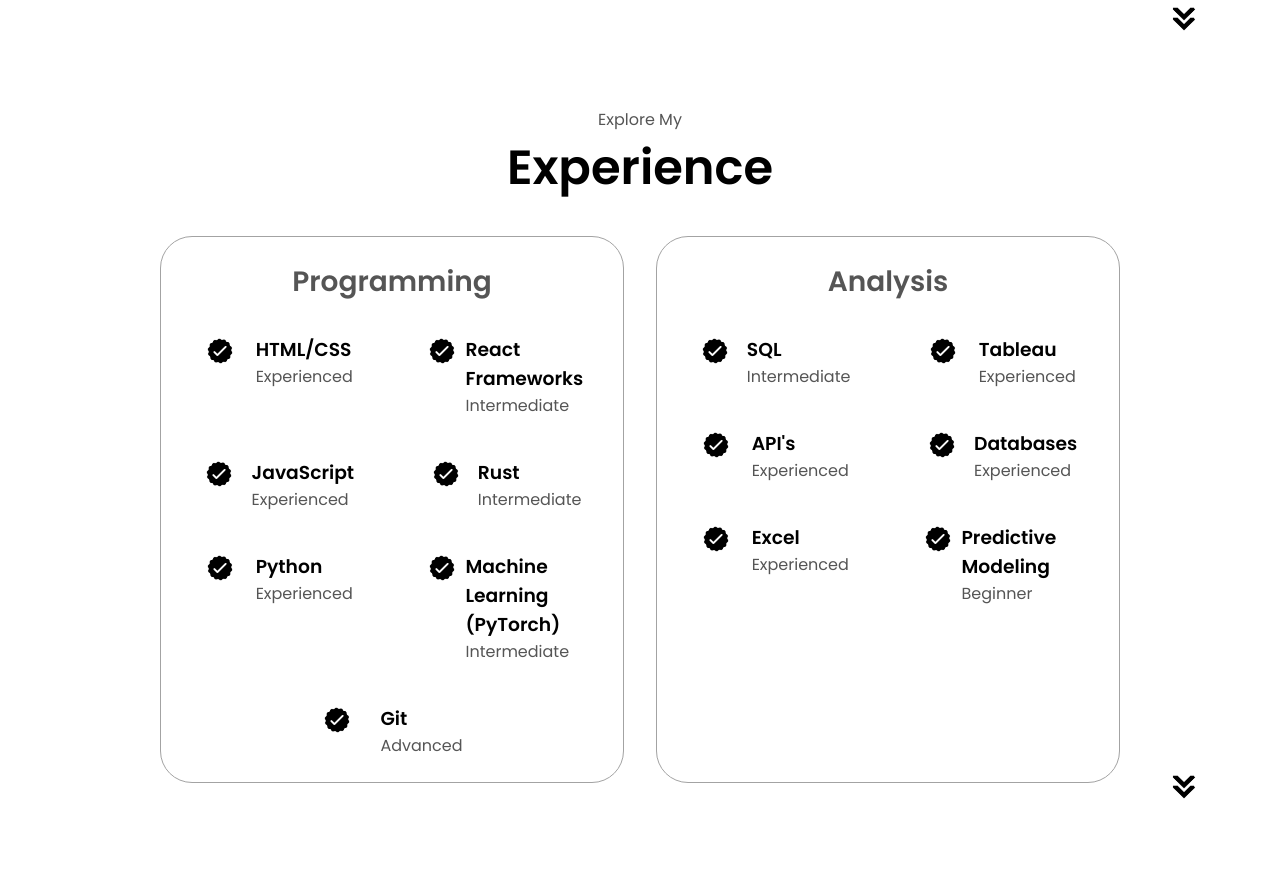
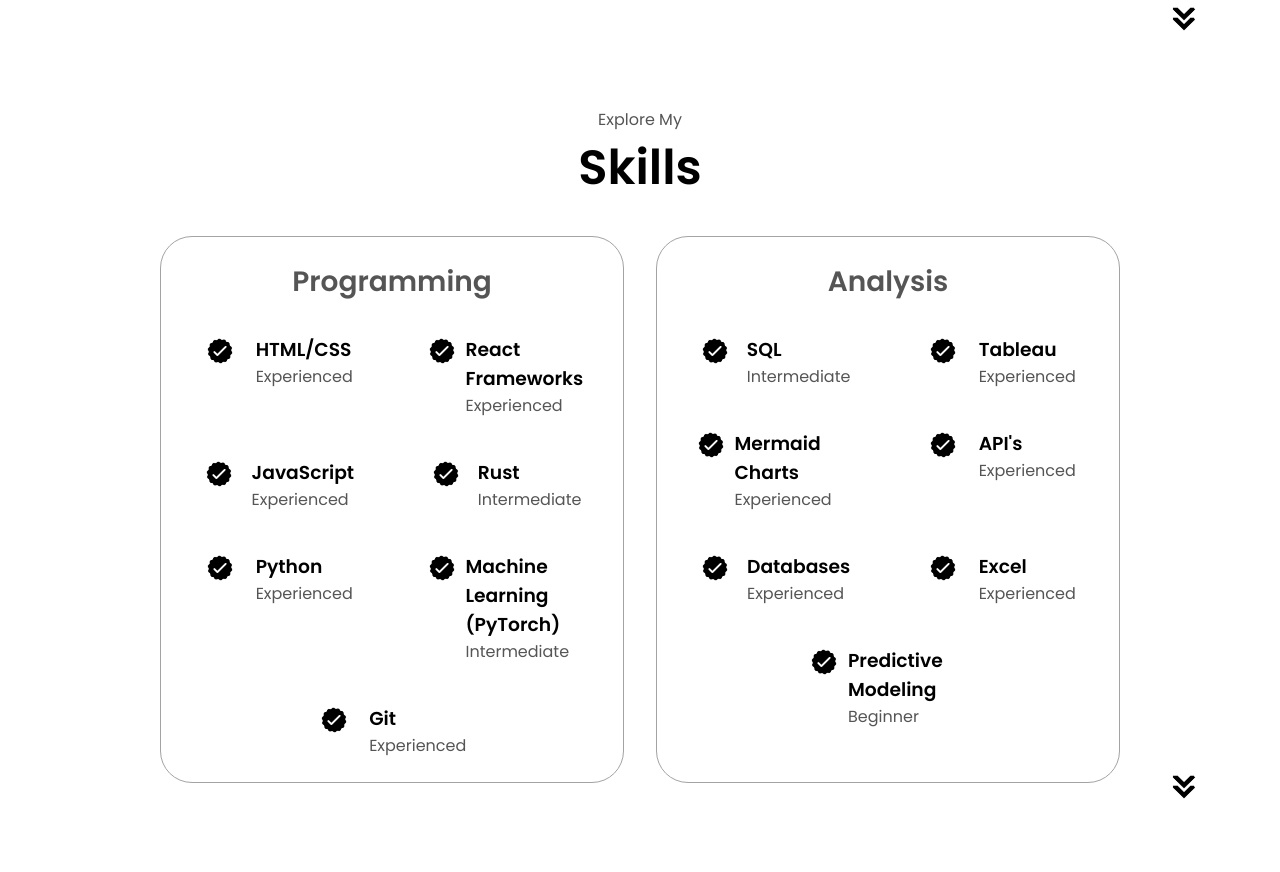
Before and after one commit to uniquedapoet/Portfolio-Website, a plain HTML site: page index.html in a window 1280 px wide. Shown: the part 1589-2461 px from the top of the page. Drawn offline with Linux system fonts and the light colour scheme.

Commit message:
chore: Update skills section in index.html

```diff
--- a/index.html
+++ b/index.html
@@ -105,7 +105,7 @@
           </div>
           <div class="text-container">
             <p>
-              Dedicated Information Science student with robust programming expertise and practical experience in data analysis and loan processing. Previously a an intern at SitusAMC, where I excel in developing automated solutions and managing complex datasets. Seeking an analyst position to leverage my technical skills in Python, Rust, SQL, and predictive analysis to d rive data-driven decisions and optimize business processes.            </p>
+              Dedicated Information Science student with robust programming expertise and practical experience in data analysis and loan processing. Previously an intern at SitusAMC, where I excel in developing automated solutions and managing complex datasets. Seeking an analyst position to leverage my technical skills in Python, Rust, SQL, and predictive analysis to d rive data-driven decisions and optimize business processes.            </p>
           </div>
         </div>
       </div>
@@ -118,7 +118,7 @@
     </section>
     <section id="experience">
       <p class="section__text__p1">Explore My</p>
-      <h1 class="title">Experience</h1>
+      <h1 class="title">Skills</h1>
       <div class="experience-details-container">
         <div class="about-containers">
           <div class="details-container">
@@ -143,7 +143,7 @@
                 />
                 <div>
                   <h3>React Frameworks</h3>
-                  <p>Intermediate</p>
+                  <p>Experienced</p>
                 </div>
               </article>
               <article>
@@ -198,7 +198,7 @@
                 />
                 <div>
                   <h3>Git</h3>
-                  <p>Advanced</p>
+                  <p>Experienced</p>
                 </div>
               </article>
             </div>
@@ -225,6 +225,17 @@
                 />
                 <div>
                   <h3>Tableau</h3>
+                  <p>Experienced</p>
+                </div>
+              </article>
+              <article>
+                <img
+                  src="./assets/checkmark.png"
+                  alt="Experience icon"
+                  class="icon"
+                />
+                <div>
+                  <h3>Mermaid Charts</h3>
                   <p>Experienced</p>
                 </div>
               </article>
@@ -306,7 +317,7 @@
               </button>
               <button
                 class="btn btn-color-2 project-btn"
-                onclick="location.href='https://github.com/'"
+                onclick="location.href='/Formula-1-Website-Api'"
               >
                 Live Demo
               </button>
```
Also changed, not shown: 1 other file.
